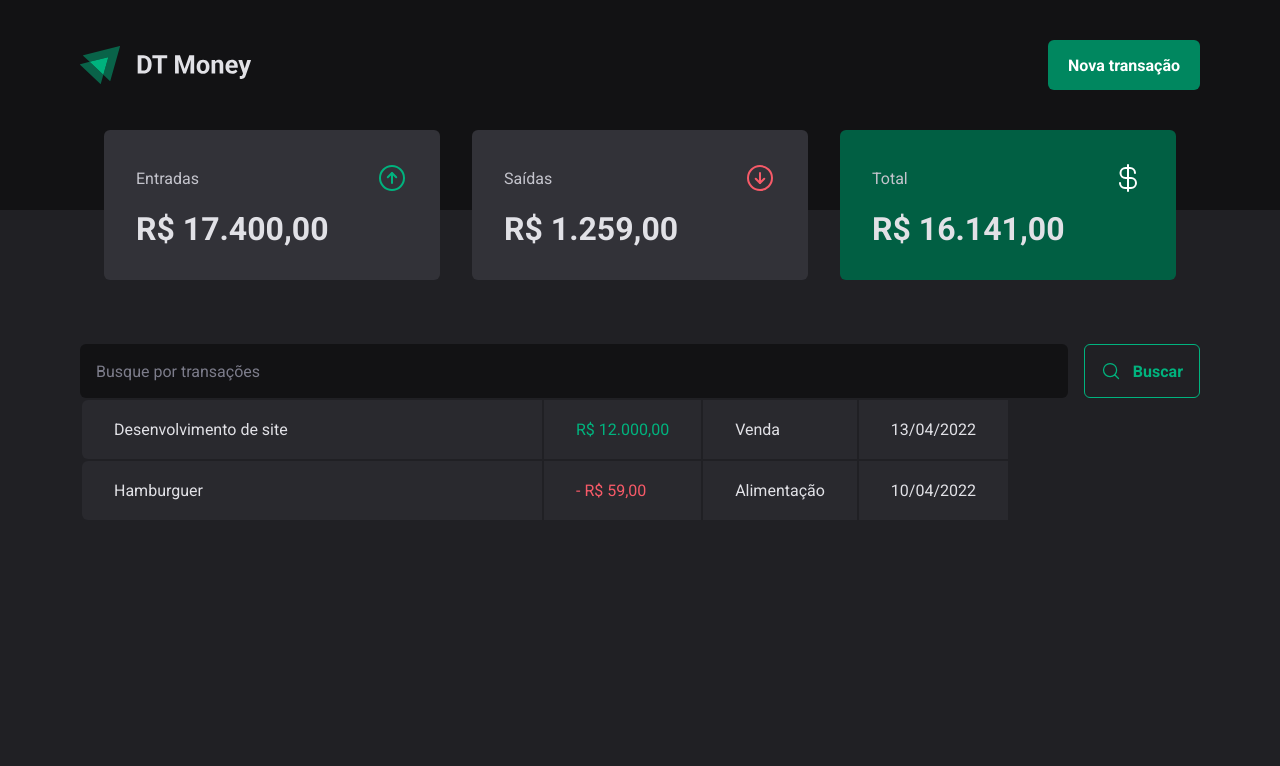
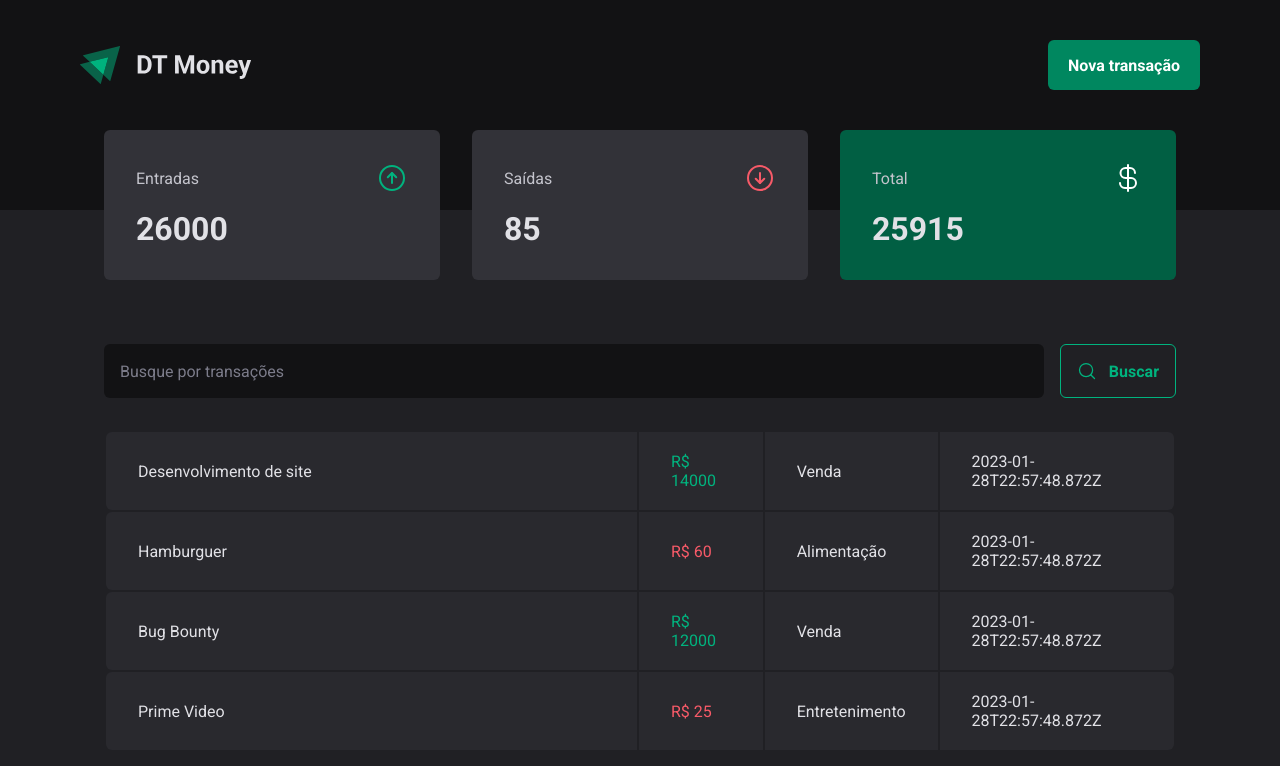
Before and after one commit to dev-Paulo/DT-Money, a React (Vite) app: page / in a window 1280 px wide. Shown: the top 766 px of the page. Built offline with nearby package versions, Linux system fonts and the light colour scheme; data requests are answered from the project's data file.

Commit message:
Context API e json-server

```diff
--- a/package.json
+++ b/package.json
@@ -5,6 +5,7 @@
   "type": "module",
   "scripts": {
     "dev": "vite",
+    "dev:server": "json-server server.json -w -d 500",
     "build": "tsc && vite build",
     "preview": "vite preview"
   },
@@ -21,6 +22,7 @@
     "@types/react-dom": "^18.0.9",
     "@types/styled-components": "^5.1.26",
     "@vitejs/plugin-react": "^3.0.0",
+    "json-server": "^0.17.1",
     "typescript": "^4.9.3",
     "vite": "^4.0.0"
   }
--- /dev/null
+++ b/server.json
@@ -0,0 +1,37 @@
+{
+    "transactions": [
+        {
+            "id": 1,
+            "description": "Desenvolvimento de site",
+            "type": "income",
+            "category": "Venda",
+            "price": 14000,
+            "createdAt": "2023-01-28T22:57:48.872Z"
+        },
+        {
+            "id": 2,
+            "description": "Hamburguer",
+            "type": "outcome",
+            "category": "Alimentação",
+            "price": 60,
+            "createdAt": "2023-01-28T22:57:48.872Z"
+        },
+        {
+            "id": 3,
+            "description": "Bug Bounty",
+            "type": "income",
+            "category": "Venda",
+            "price": 12000,
+            "createdAt": "2023-01-28T22:57:48.872Z"
+        },
+        {
+            "id": 4,
+            "description": "Prime Video",
+            "type": "outcome",
+            "category": "Entretenimento",
+            "price": 25,
+            "createdAt": "2023-01-28T22:57:48.872Z"
+        }
+
+    ]
+}
--- a/src/App.tsx
+++ b/src/App.tsx
@@ -1,4 +1,5 @@
 import { ThemeProvider } from "styled-components";
+import { TransactionsProvider } from "./contexts/TransactionsContext";
 import { Transactions } from "./pages/Transactions";
 import { GlobalStyle } from "./styles/global";
 import { defaultTheme } from "./styles/themes/default";
@@ -7,7 +8,10 @@
   return (
     <ThemeProvider theme={defaultTheme}>
       <GlobalStyle />
-      <Transactions />
+      <TransactionsProvider>
+        <Transactions />
+      </TransactionsProvider>
+
     </ThemeProvider>
   );
 }
--- a/src/components/Summary/index.tsx
+++ b/src/components/Summary/index.tsx
@@ -1,30 +1,52 @@
 import { ArrowCircleUp, ArrowCircleDown, CurrencyDollar } from "phosphor-react";
+import { useContext } from "react";
+import { TransactionsContext } from "../../contexts/TransactionsContext";
 import { SummaryCard, SummaryContainer } from "./styles";
 
 export function Summary() {
-    return(
+  const { transactions } = useContext(TransactionsContext);
+
+  const summary = transactions.reduce(
+    (acc, transaction) => {
+        if (transaction.type == 'income') {
+            acc.income += transaction.price;
+            acc.total += transaction.price;
+        } else {
+            acc.outcome += transaction.price;
+            acc.total -= transaction.price;
+        }
+
+        return acc;
+    },
+    {
+    income: 0,
+    outcome: 0,
+    total: 0,
+    });
+
+  return (
     <SummaryContainer>
       <SummaryCard>
         <header>
           <span>Entradas</span>
           <ArrowCircleUp size={32} color="#00b37e" />
         </header>
-                <strong>R$ 17.400,00</strong>
+        <strong>{summary.income}</strong>
       </SummaryCard>
       <SummaryCard>
         <header>
           <span>Saídas</span>
           <ArrowCircleDown size={32} color="#f75a68" />
         </header>
-                <strong>R$ 1.259,00</strong>
+        <strong>{summary.outcome}</strong>
       </SummaryCard>
       <SummaryCard variant="green">
         <header>
           <span>Total</span>
           <CurrencyDollar size={32} color="#fff" />
         </header>
-                <strong>R$ 16.141,00</strong>
+        <strong>{summary.total}</strong>
       </SummaryCard>
     </SummaryContainer>
-    )
+  );
 }
--- a/src/components/Summary/styles.ts
+++ b/src/components/Summary/styles.ts
@@ -7,6 +7,7 @@
     padding: 0 1.5rem;
     display: grid;
     grid-template-columns: repeat(3, minmax(240px, 1fr));
+
     gap: 2rem;
     margin-top: -5rem;
 `;
--- /dev/null
+++ b/src/contexts/TransactionsContext.tsx
@@ -0,0 +1,43 @@
+import { createContext, ReactNode, useEffect, useState } from "react";
+
+interface Transaction {
+    id: number;
+    description: string;
+    type: "income" | "outcome";
+    price: number;
+    category: string;
+    createdAt: string;
+  }
+
+interface TransactionContextType {
+    transactions: Transaction[];
+}
+
+interface TransactionsProviderProps {
+    children: ReactNode;
+}
+
+export const TransactionsContext = createContext({} as TransactionContextType)
+
+export function TransactionsProvider({children}:TransactionsProviderProps) {
+
+    const [transactions, setTransactions] = useState<Transaction[]>([]);
+
+    async function loadTransactions() {
+      const response = await fetch("http://localhost:3000/transactions");
+      const data = await response.json();
+
+      setTransactions(data);
+    }
+
+    useEffect(() => {
+      loadTransactions();
+    }, []);
+
+
+    return (
+        <TransactionsContext.Provider value={{ transactions }}>
+            {children}
+        </TransactionsContext.Provider>
+    )
+}
--- a/src/pages/Transactions/index.tsx
+++ b/src/pages/Transactions/index.tsx
@@ -1,5 +1,7 @@
+import { useContext, useEffect, useState } from "react";
 import { Header } from "../../components/Header";
 import { Summary } from "../../components/Summary";
+import { TransactionsContext } from "../../contexts/TransactionsContext";
 import { SearchForm } from "./components/SearchForm";
 import {
   PriceHighlight,
@@ -7,36 +9,35 @@
   TransactionsTable,
 } from "./styles";
 
+
 export function Transactions() {
+
+  const {transactions} = useContext(TransactionsContext);
+
   return (
     <div>
       <Header />
       <Summary />
 
       <TransactionsContainer>
-
         <SearchForm />
         <TransactionsTable>
           <table>
             <tbody>
-              <tr>
-                <td width="50%">Desenvolvimento de site</td>
-                <td>
-                  <PriceHighlight variant="incoming">
-                    R$ 12.000,00
-                  </PriceHighlight>
-                </td>
-                <td>Venda</td>
-                <td>13/04/2022</td>
-              </tr>
-              <tr>
-                <td width="50%">Hamburguer</td>
-                <td>
-                  <PriceHighlight variant="outcome">- R$ 59,00</PriceHighlight>
-                </td>
-                <td>Alimentação</td>
-                <td>10/04/2022</td>
-              </tr>
+              {transactions.map((transaction) => {
+                return (
+                  <tr key={transaction.id}>
+                    <td width="50%">{transaction.description}</td>
+                    <td>
+                      <PriceHighlight variant={transaction.type}>
+                        R$ {transaction.price}
+                      </PriceHighlight>
+                    </td>
+                    <td>{transaction.category}</td>
+                    <td>{transaction.createdAt}</td>
+                  </tr>
+                );
+              })}
             </tbody>
           </table>
         </TransactionsTable>
--- a/src/pages/Transactions/styles.ts
+++ b/src/pages/Transactions/styles.ts
@@ -1,37 +1,38 @@
-import styled from "styled-components";
+import styled from 'styled-components'
 
 export const TransactionsContainer = styled.main`
   width: 100%;
   max-width: 1120px;
   margin: 4rem auto 0;
-  paddding: 0 1.5rem;
-`;
+  padding: 0 1.5rem;
+`
 
 export const TransactionsTable = styled.table`
   width: 100%;
-    border-collapse: collapse;
+  border-collapse: separate;
   border-spacing: 0 0.5rem;
-    /* margin-top: 1.5rem; */
-
+  margin-top: 1.5rem;
   td {
     padding: 1.25rem 2rem;
-        background: ${props => props.theme["gray-700"]};
-
+    background: ${(props) => props.theme['gray-700']};
     &:first-child {
       border-top-left-radius: 6px;
       border-bottom-left-radius: 6px;
     }
-        &:lasta-child {
+    &:last-child {
       border-top-right-radius: 6px;
       border-bottom-right-radius: 6px;
     }
   }
-`;
+`
 
 interface PriceHighlightProps {
-    variant: 'incoming' | 'outcome';
+  variant: 'income' | 'outcome'
 }
 
 export const PriceHighlight = styled.span<PriceHighlightProps>`
-    color: ${props => props.variant === 'incoming' ? props.theme["green-300"] : props.theme["red-300"]}
-`;
+  color: ${(props) =>
+    props.variant === 'income'
+      ? props.theme['green-300']
+      : props.theme['red-300']};
+`
```
Also changed, not shown: 1 other file (tests, documents, lock files or other folders). Lines whose indentation alone changed are shown as unchanged.
